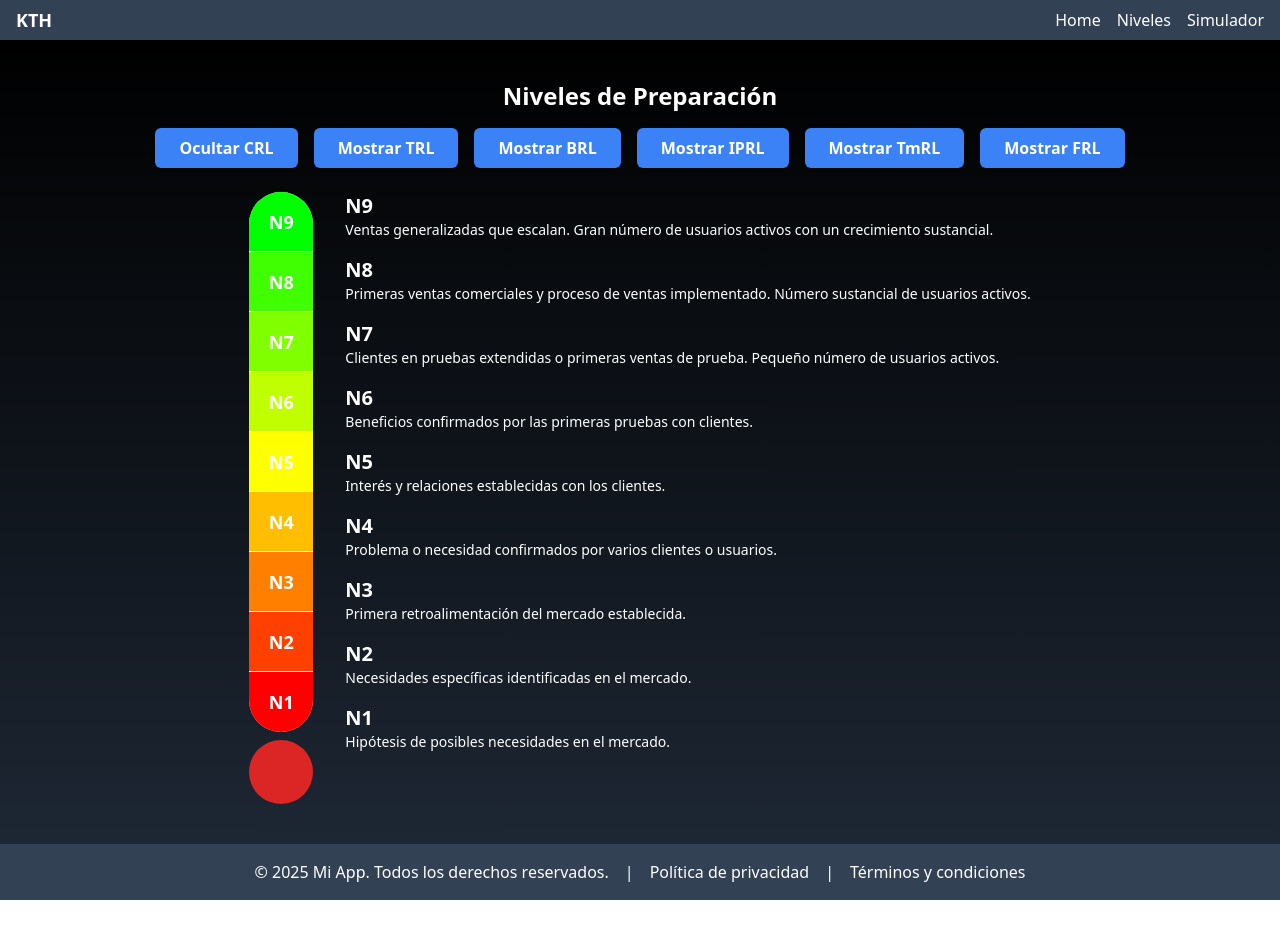
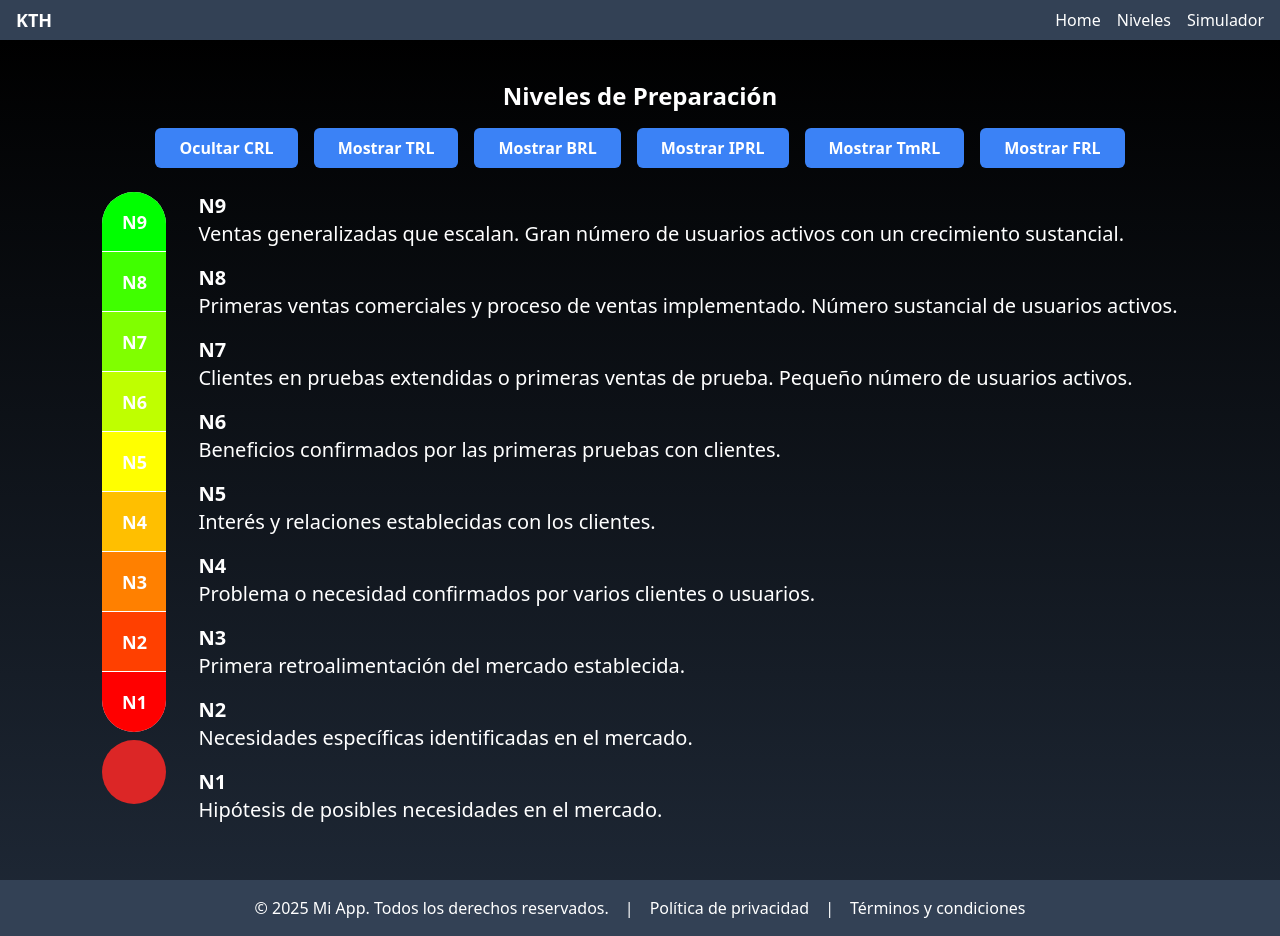
Before and after one commit to BastianCarrasco/KTH15, a React (Vite) app: page /niveles in a window 1280 px wide. Both pictures are taken after a click on the button "Mostrar CRL". Before the commit the page ends 900 px from the top, so only its background shows below. Built offline with nearby package versions, Linux system fonts and the light colour scheme.

Commit message:
Tamaño letra Niveles

```diff
--- a/src/VISTAS/NIVELES/Niveles.jsx
+++ b/src/VISTAS/NIVELES/Niveles.jsx
@@ -160,7 +160,7 @@ const Niveles = () => {
             ).map(([key, value]) => (
               <div key={key} className="mb-4">
                 <h2 className="text-xl font-bold">{key.toUpperCase()}</h2>
-                <p className="text-sm">{value}</p>
+                <p className="text-xl">{value}</p>
               </div>
             ))}
           </div>
```
